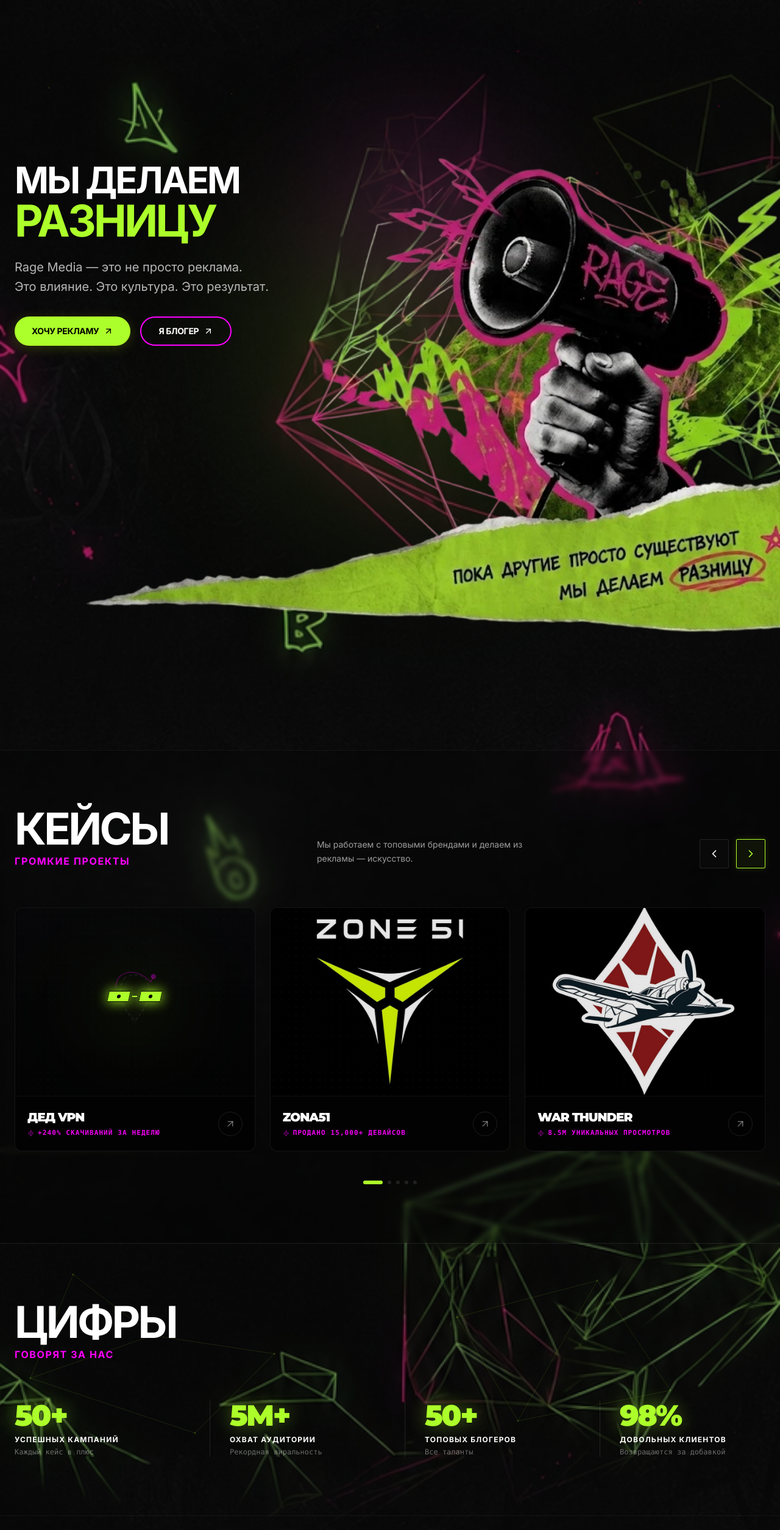
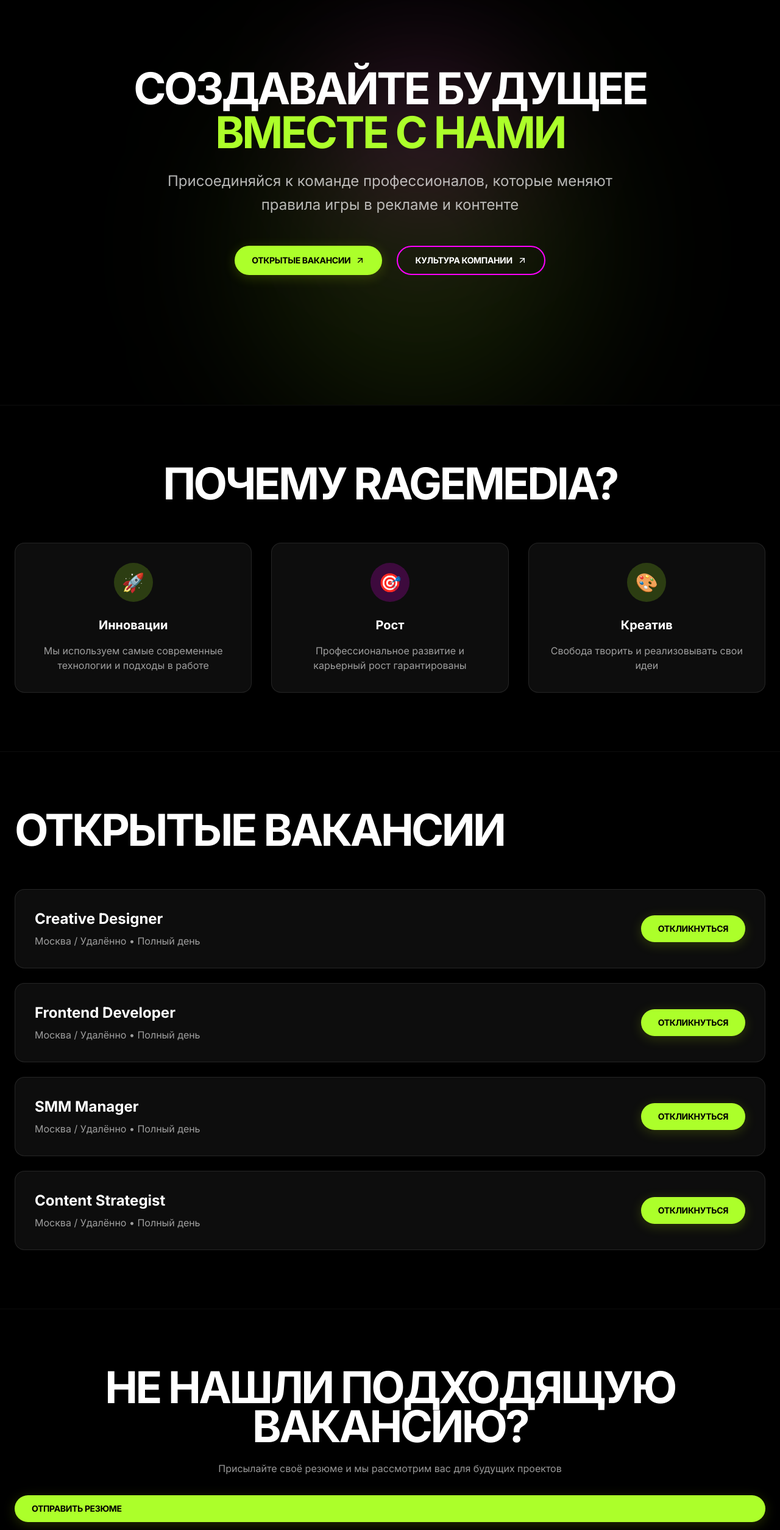
Before and after one commit to Ap6y3ukLeo/RageMedia, a React (Vite) app: page /career in a window 1280 px wide. Shown: the part 136-2645 px from the top of the page at 61% size. Built offline with nearby package versions, Linux system fonts and the light colour scheme.

Commit message:
Add Career page with router and navigation links

```diff
--- a/package.json
+++ b/package.json
@@ -21,6 +21,7 @@
     "motion": "^12.23.24",
     "react": "^19.0.1",
     "react-dom": "^19.0.1",
+    "react-router-dom": "^7.15.1",
     "tailwind-merge": "^3.6.0",
     "vite": "^6.2.3"
   },
--- a/src/App.tsx
+++ b/src/App.tsx
@@ -650,6 +650,7 @@ export default function App() {
                  { title: lang === 'RU' ? 'КЕЙСЫ' : 'CASES', href: '#cases' },
                  { title: lang === 'RU' ? 'УСЛУГИ' : 'SERVICES', href: '#services' },
                  { title: lang === 'RU' ? 'БЛОГЕРЫ' : 'BLOGGERS', href: '#bloggers' },
+                 { title: lang === 'RU' ? 'КАРЬЕРА' : 'CAREER', href: '/career' },
                  { title: lang === 'RU' ? 'КОНТАКТЫ' : 'CONTACTS', href: '#contacts' }
                ].map((item, index) => (
                 <motion.a
@@ -743,6 +744,14 @@ export default function App() {
                   {lang === 'RU' ? 'Я блогер' : 'Become blogger'}
                   <ArrowUpRight size={16} className="group-hover:translate-x-0.5 group-hover:-translate-y-0.5 transition-transform" />
                 </button>
+
+                <a
+                  href="/career"
+                  className="px-7 py-3 bg-transparent border-2 border-rage-brand text-white font-extrabold rounded-full uppercase tracking-tight text-xs sm:text-sm transition-all hover:bg-rage-brand/10 active:scale-95 flex items-center gap-2 group cursor-pointer"
+                >
+                  {lang === 'RU' ? 'Карьера' : 'Career'}
+                  <ArrowUpRight size={16} className="group-hover:translate-x-0.5 group-hover:-translate-y-0.5 transition-transform" />
+                </a>
               </div>
             </motion.div>
 
@@ -1349,6 +1358,7 @@ export default function App() {
           <div className="pt-12 border-t border-white/10 flex flex-col md:flex-row justify-between items-center gap-6 text-white/40 text-xs font-mono">
             <div>© 2026 Rage Media. {lang === 'RU' ? 'Все права защищены.' : 'All rights reserved.'}</div>
             <div className="flex gap-6 sm:gap-8">
+               <a href="/career" className="hover:text-rage-brand transition-colors">Карьера в RageMedia</a>
                <a href="#privacy" className="hover:text-white transition-colors">Политика конфиденциальности</a>
                <a href="#terms" className="hover:text-white transition-colors">Публичная оферта</a>
              </div>
--- a/src/main.tsx
+++ b/src/main.tsx
@@ -1,10 +1,17 @@
 import {StrictMode} from 'react';
 import {createRoot} from 'react-dom/client';
+import { BrowserRouter, Routes, Route } from 'react-router-dom';
 import App from './App.tsx';
+import Career from './pages/Career.tsx';
 import './index.css';
 
 createRoot(document.getElementById('root')!).render(
   <StrictMode>
-    <App />
+    <BrowserRouter>
+      <Routes>
+        <Route path="/" element={<App />} />
+        <Route path="/career" element={<Career />} />
+      </Routes>
+    </BrowserRouter>
   </StrictMode>,
 );
--- /dev/null
+++ b/src/pages/Career.tsx
@@ -0,0 +1,168 @@
+import { motion } from 'motion/react';
+import { ArrowUpRight } from 'lucide-react';
+
+export default function Career() {
+  return (
+    <div className="min-h-screen bg-black text-white">
+      {/* Hero Section */}
+      <section className="relative min-h-screen pt-32 pb-24 px-6 flex items-center justify-center overflow-hidden">
+        {/* Background effects */}
+        <div className="absolute inset-0 z-0 pointer-events-none select-none overflow-hidden">
+          <div className="absolute top-1/3 right-1/4 w-[550px] h-[550px] bg-rage-brand/12 blur-[130px] rounded-full mix-blend-screen" />
+          <div className="absolute top-1/4 right-1/3 w-80 h-80 bg-rage-pink/12 blur-[100px] rounded-full mix-blend-screen" />
+        </div>
+
+        <div className="container mx-auto relative z-10 text-center">
+          <motion.div
+            initial={{ opacity: 0, y: 40 }}
+            animate={{ opacity: 1, y: 0 }}
+            transition={{ duration: 0.8 }}
+          >
+            <h1 className="text-5xl sm:text-6xl md:text-7xl font-black uppercase tracking-tighter mb-6">
+              Создавайте будущее
+              <span className="text-rage-brand block">вместе с нами</span>
+            </h1>
+
+            <p className="text-lg sm:text-xl md:text-2xl text-white/70 max-w-3xl mx-auto mb-12 leading-relaxed">
+              Присоединяйся к команде профессионалов, которые меняют правила игры в рекламе и контенте
+            </p>
+
+            <div className="flex flex-wrap justify-center gap-6">
+              <a href="#vacancies" className="btn-primary group font-extrabold cursor-pointer">
+                Открытые вакансии
+                <ArrowUpRight size={16} className="group-hover:translate-x-0.5 group-hover:-translate-y-0.5 transition-transform" />
+              </a>
+
+              <a href="#culture" className="px-7 py-3 bg-transparent border-2 border-rage-pink text-white font-extrabold rounded-full uppercase tracking-tight text-xs sm:text-sm transition-all hover:bg-rage-pink/10 active:scale-95 flex items-center gap-2 group cursor-pointer">
+                Культура компании
+                <ArrowUpRight size={16} className="group-hover:translate-x-0.5 group-hover:-translate-y-0.5 transition-transform" />
+              </a>
+            </div>
+          </motion.div>
+        </div>
+      </section>
+
+      {/* Why Join Us Section */}
+      <section id="culture" className="py-24 px-6 relative bg-black/20 backdrop-blur-xs border-t border-b border-white/5">
+        <div className="container mx-auto">
+          <motion.div
+            initial={{ opacity: 0, y: 40 }}
+            whileInView={{ opacity: 1, y: 0 }}
+            viewport={{ once: true }}
+            transition={{ duration: 0.8 }}
+          >
+            <h2 className="section-title text-white mb-16 text-center">
+              Почему RageMedia?
+            </h2>
+
+            <div className="grid grid-cols-1 md:grid-cols-3 gap-8">
+              <div className="bg-white/5 border border-white/10 rounded-2xl p-8 text-center">
+                <div className="w-16 h-16 bg-rage-brand/20 rounded-full flex items-center justify-center mx-auto mb-6">
+                  <span className="text-3xl">🚀</span>
+                </div>
+                <h3 className="text-xl font-bold mb-4">Инновации</h3>
+                <p className="text-white/60">Мы используем самые современные технологии и подходы в работе</p>
+              </div>
+
+              <div className="bg-white/5 border border-white/10 rounded-2xl p-8 text-center">
+                <div className="w-16 h-16 bg-rage-pink/20 rounded-full flex items-center justify-center mx-auto mb-6">
+                  <span className="text-3xl">🎯</span>
+                </div>
+                <h3 className="text-xl font-bold mb-4">Рост</h3>
+                <p className="text-white/60">Профессиональное развитие и карьерный рост гарантированы</p>
+              </div>
+
+              <div className="bg-white/5 border border-white/10 rounded-2xl p-8 text-center">
+                <div className="w-16 h-16 bg-rage-brand/20 rounded-full flex items-center justify-center mx-auto mb-6">
+                  <span className="text-3xl">🎨</span>
+                </div>
+                <h3 className="text-xl font-bold mb-4">Креатив</h3>
+                <p className="text-white/60">Свобода творить и реализовывать свои идеи</p>
+              </div>
+            </div>
+          </motion.div>
+        </div>
+      </section>
+
+      {/* Vacancies Section */}
+      <section id="vacancies" className="py-24 px-6 relative">
+        <div className="container mx-auto">
+          <motion.div
+            initial={{ opacity: 0, y: 40 }}
+            whileInView={{ opacity: 1, y: 0 }}
+            viewport={{ once: true }}
+            transition={{ duration: 0.8 }}
+          >
+            <h2 className="section-title text-white mb-16">
+              Открытые вакансии
+            </h2>
+
+            <div className="space-y-6">
+              <div className="bg-white/5 border border-white/10 rounded-2xl p-8 flex flex-col md:flex-row justify-between items-start md:items-center gap-4">
+                <div>
+                  <h3 className="text-2xl font-bold mb-2">Creative Designer</h3>
+                  <p className="text-white/60">Москва / Удалённо • Полный день</p>
+                </div>
+                <button className="btn-primary font-extrabold cursor-pointer">
+                  Откликнуться
+                </button>
+              </div>
+
+              <div className="bg-white/5 border border-white/10 rounded-2xl p-8 flex flex-col md:flex-row justify-between items-start md:items-center gap-4">
+                <div>
+                  <h3 className="text-2xl font-bold mb-2">Frontend Developer</h3>
+                  <p className="text-white/60">Москва / Удалённо • Полный день</p>
+                </div>
+                <button className="btn-primary font-extrabold cursor-pointer">
+                  Откликнуться
+                </button>
+              </div>
+
+              <div className="bg-white/5 border border-white/10 rounded-2xl p-8 flex flex-col md:flex-row justify-between items-start md:items-center gap-4">
+                <div>
+                  <h3 className="text-2xl font-bold mb-2">SMM Manager</h3>
+                  <p className="text-white/60">Москва / Удалённо • Полный день</p>
+                </div>
+                <button className="btn-primary font-extrabold cursor-pointer">
+                  Откликнуться
+                </button>
+              </div>
+
+              <div className="bg-white/5 border border-white/10 rounded-2xl p-8 flex flex-col md:flex-row justify-between items-start md:items-center gap-4">
+                <div>
+                  <h3 className="text-2xl font-bold mb-2">Content Strategist</h3>
+                  <p className="text-white/60">Москва / Удалённо • Полный день</p>
+                </div>
+                <button className="btn-primary font-extrabold cursor-pointer">
+                  Откликнуться
+                </button>
+              </div>
+            </div>
+          </motion.div>
+        </div>
+      </section>
+
+      {/* Contact Section */}
+      <section className="py-24 px-6 relative bg-black/20 backdrop-blur-xs border-t border-white/5">
+        <div className="container mx-auto text-center">
+          <motion.div
+            initial={{ opacity: 0, y: 40 }}
+            whileInView={{ opacity: 1, y: 0 }}
+            viewport={{ once: true }}
+            transition={{ duration: 0.8 }}
+          >
+            <h2 className="section-title text-white mb-6">
+              Не нашли подходящую вакансию?
+            </h2>
+            <p className="text-white/60 mb-8 max-w-2xl mx-auto">
+              Присылайте своё резюме и мы рассмотрим вас для будущих проектов
+            </p>
+            <a href="mailto:career@ragesmedia.ru" className="btn-primary font-extrabold cursor-pointer">
+              Отправить резюме
+            </a>
+          </motion.div>
+        </div>
+      </section>
+    </div>
+  );
+}
```
Also changed, not shown: 1 other file (tests, documents, lock files or other folders). Lines whose indentation alone changed are shown as unchanged.
